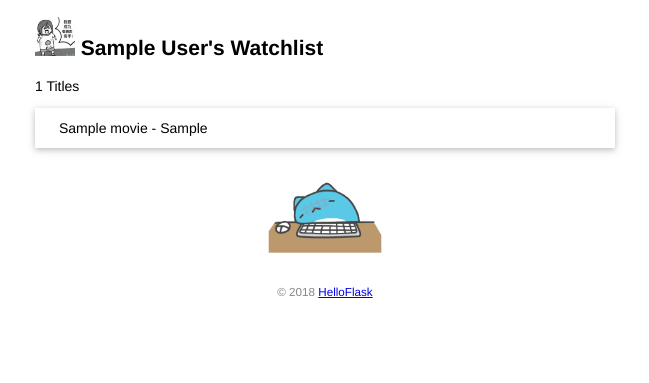
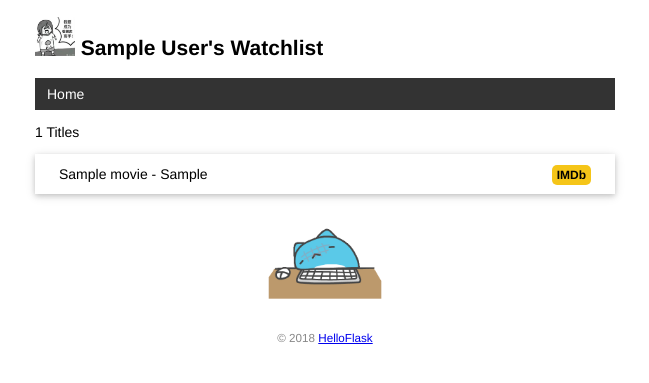
Before and after one commit to silver-cavalier/silver-cavalier.github.com, a Flask app: template templates/index.html in a window 1280 px wide. Shown: the top 383 px of the page, without its empty margins (315-964 px from the left). Run offline with Flask 3, Linux system fonts and the light colour scheme; the template is opened without the code that fills it: values that come from a table or form of the project are taken from there, others are empty; tables that the repository leaves empty hold one stand-in row (values such as "Sample post").

Commit message:
Add base template and error template

```diff
--- a/app.py
+++ b/app.py
@@ -1,15 +1,6 @@
-# from flask import Flask, render_template
-# app = Flask(__name__)
-
-
-# @app.route('/')
-# def hello():
-#     return render_template('index.html', name=name, movies=movies)
-
-
 import os
 import sys
-from flask import Flask
+from flask import Flask, render_template
 from flask_sqlalchemy import SQLAlchemy
 
 WIN = sys.platform.startswith('win')
@@ -49,13 +40,27 @@ def initdb(drop):
     db.create_all()
     click.echo('Initialized database.') # 输出提示信息
 
+
+# 模板上下文处理函数，后面我们创建的任意一个模板，都可以在模板中直接使用 user 变量
+
+@app.context_processor
+def inject_user(): # 函数名可以随意修改
+    user = User.query.first()
+    return dict(user=user) # 需要返回字典，等同于return {'user': user}
+
+
+# 404 错误处理函数
+
+@app.errorhandler(404)
+def page_not_found(e): # 接受异常对象作为参数
+    return render_template('404.html'), 404 # 返回模板和状态码
+
 # 在主页视图读取数据库记录
 
 @app.route('/')
 def index():
-    user = User.query.first() # 读取用户记录
     movies = Movie.query.all() # 读取所有电影记录
-    return render_template('index.html', user=user, movies=movies)
+    return render_template('index.html', movies=movies)
 
 # 注：在 index 视图中，原来传入模板的 name 变量被 user 实例取代，模板 index.html 中的两处 name 变量也要相应的更新为 user.name 属性
 
--- a/static/style.css
+++ b/static/style.css
@@ -5,6 +5,7 @@ body {
     font-size: 14px;
     font-family: Helvetica, Arial, sans-serif;
 }
+
 /* 页脚 */
 footer {
     color: #888;
@@ -12,10 +13,12 @@ footer {
     text-align: center;
     padding: 10px;
 }
+
 /* 头像 */
 .avatar {
     width: 40px;
 }
+
 /* 电影列表 */
 .movie-list {
     list-style-type: none;
@@ -23,19 +26,65 @@ footer {
     margin-bottom: 10px;
     box-shadow: 0 2px 5px 0 rgba(0, 0, 0, 0.16), 0 2px 10px 0 rgba(0, 0, 0, 0.12);
 }
+
 .movie-list li {
     padding: 12px 24px;
     border-bottom: 1px solid #ddd;
 }
+
 .movie-list li:last-child {
-    border-bottom:none;
+    border-bottom: none;
 }
+
 .movie-list li:hover {
     background-color: #f8f9fa;
 }
+
 /* 龙猫图片 */
 .totoro {
     display: block;
     margin: 0 auto;
     height: 100px;
 }
+
+
+nav ul {
+    list-style-type: none;
+    margin: 0;
+    padding: 0;
+    overflow: hidden;
+    background-color: #333;
+}
+
+nav li {
+    float: left;
+}
+
+nav li a {
+    display: block;
+    color: white;
+    text-align: center;
+    padding: 8px 12px;
+    text-decoration: none;
+}
+
+nav li a:hover {
+    background-color: #111;
+}
+
+
+
+
+.float-right {
+    float: right;
+}
+
+.imdb {
+    font-size: 12px;
+    font-weight: bold;
+    color: black;
+    text-decoration: none;
+    background: #F5C518;
+    border-radius: 5px;
+    padding: 3px 5px;
+}
--- /dev/null
+++ b/templates/base.html
@@ -0,0 +1,27 @@
+<!DOCTYPE html>
+<html lang="en">
+<head>
+    {% block head %}
+    <meta charset="utf-8">
+    <meta name="viewport" content="width=device-width, initial-scale=1.0">
+    <title>{{ user.name }}'s Watchlist</title>
+    <link rel="icon" href="{{ url_for('static', filename='favicon.ico') }}">
+    <link rel="stylesheet" href="{{ url_for('static', filename='style.css') }}" type="text/css">
+    {% endblock %}
+</head>
+<body>
+    <h2>
+        <img alt="Avatar" class="avatar" src="{{ url_for('static', filename='images/avatar.png') }}">
+        {{ user.name }}'s Watchlist
+    </h2>
+    <nav>
+        <ul>
+            <li><a href="{{ url_for('index') }}">Home</a></li>
+        </ul>
+    </nav>
+    {% block content %}{% endblock %}
+    <footer>
+        <small>&copy; 2018 <a href="http://helloflask.com/tutorial">HelloFlask</a></small>
+    </footer>
+</body>
+</html>
--- a/templates/index.html
+++ b/templates/index.html
@@ -1,25 +1,16 @@
-<!DOCTYPE html>
-<html lang="en">
-<head>
-	<meta charset="utf-8">
-	<title>{{ user.name }}'s Watchlist</title>
-	<link rel="stylesheet" href="{{ url_for('static', filename='style.css') }}" type="text/css">
-</head>
-<body>
-	<h2>
-		<img alt="Avatar" class="avatar" src="{{ url_for('static', filename='images/avatar.png') }}">
-		{{ user.name }}'s Watchlist
-	</h2>
-	{# 使用 length 过滤器获取 movies 变量的长度 #}
-	<p>{{ movies|length }} Titles</p>
-	<ul class="movie-list">
-		{% for movie in movies %} {# 迭代 movies 变量 #}
-		<li>{{ movie.title }} - {{ movie.year }}</li> {# 等同于movie['title'] #}
-		{% endfor %} {# 使用 endfor 标签结束 for 语句 #}
-	</ul>
-        <img alt="Walking Totoro" class="totoro" src="{{ url_for('static', filename='images/totoro.gif') }}">
-	<footer>
-		<small>&copy; 2018 <a href="http://helloflask.com/tutorial">HelloFlask</a></small>
-	</footer>
-</body>
-</html>
+{% extends 'base.html' %}
+
+{% block content %}
+<p>{{ movies|length }} Titles</p>
+<ul class="movie-list">
+    {% for movie in movies %}
+    <li>{{ movie.title }} - {{ movie.year }}
+        <span class="float-right">
+            <a class="imdb" href="https://www.imdb.com/find?q={{movie.title }}" target="_blank" title="Find this movie on IMDb">
+IMDb</a>
+        </span>
+    </li>
+    {% endfor %}
+</ul>
+<img alt="Walking Totoro" class="totoro" src="{{ url_for('static', filename='images/totoro.gif') }}" title="to~to~ro~">
+{% endblock %}
```
Also changed, not shown: templates/404.html (added, +12 -0 lines).
